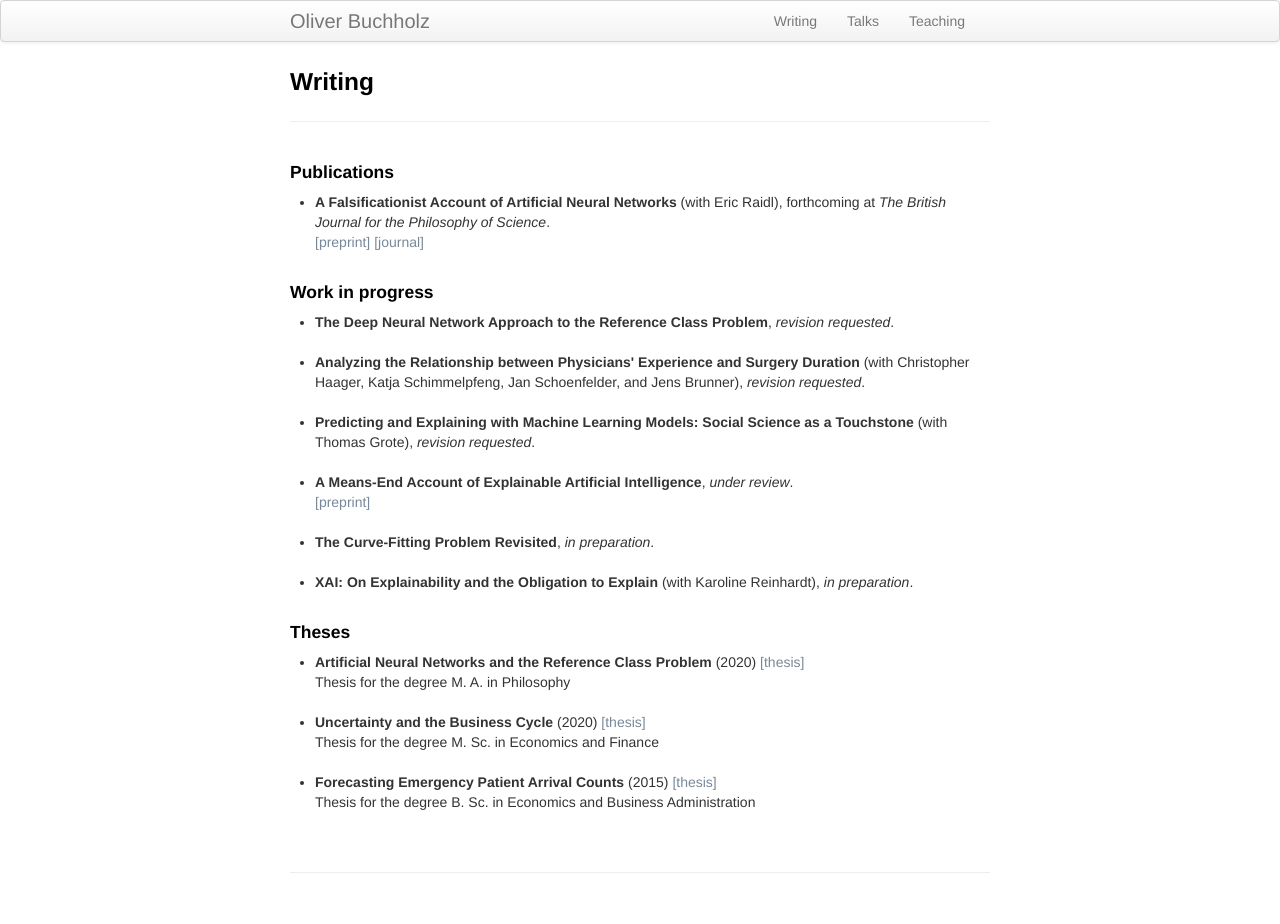
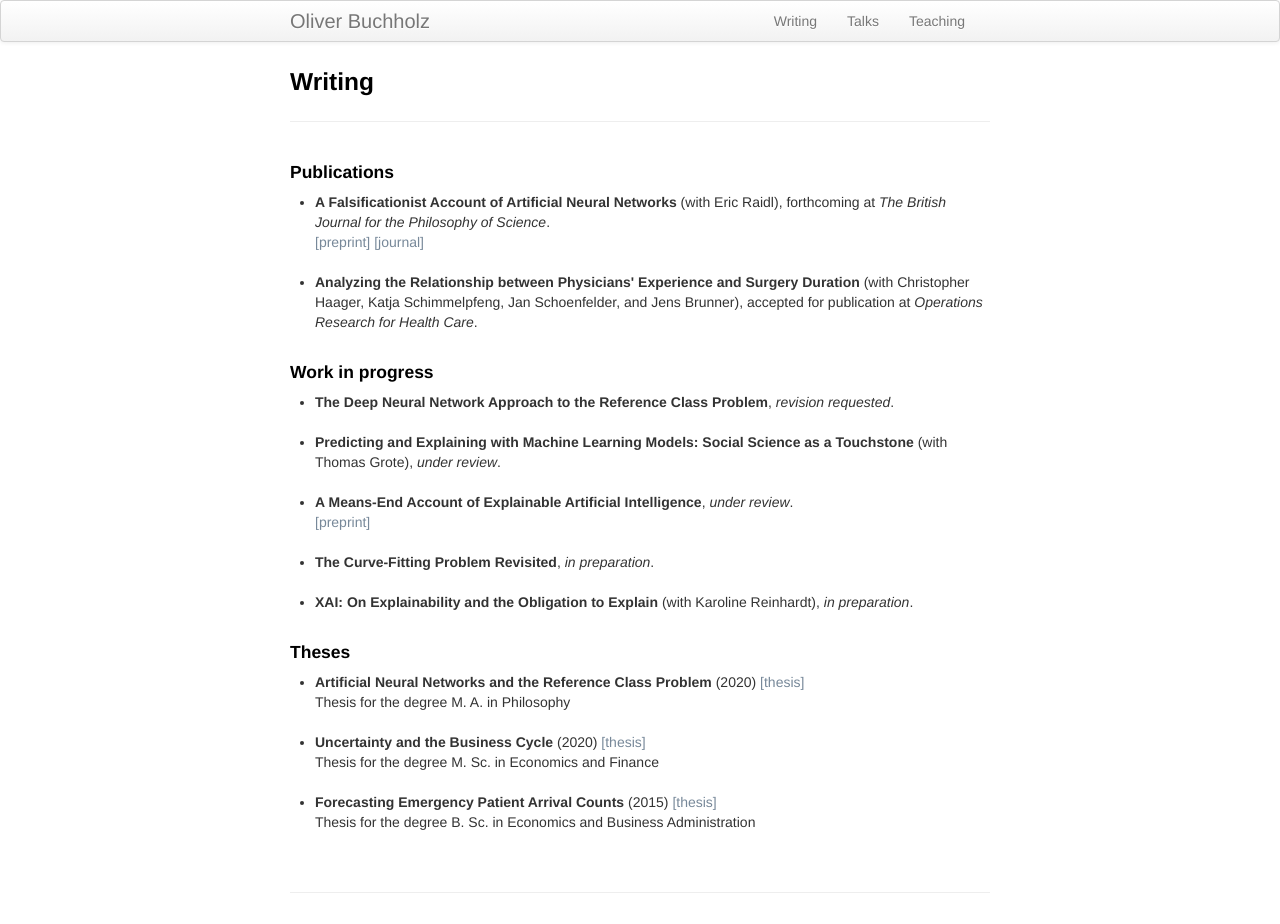
Before and after one commit to oliverbuchholz/oliverbuchholz.github.io, a Jekyll site: the page built from pages/writing.md, in a window 1280 px wide. Built offline with Jekyll 4.4.1, drawn with Linux system fonts in a browser that asks for light colours.

Commit message:
Changed OP-paper to pubs

```diff
--- a/pages/writing.md
+++ b/pages/writing.md
@@ -9,6 +9,9 @@ description: Oliver Buchholz | Writing
 <ul>
 <li><b>A Falsificationist Account of Artificial Neural Networks</b> (with Eric Raidl), forthcoming at <i>The British Journal for the Philosophy of Science</i>.<br><a href= "https://arxiv.org/abs/2205.01421" target= "_blank">[preprint]</a> <a href= "https://doi.org/10.1086/721797" target= "_blank">[journal]</a><br><br>
 </li>
+
+<li><b>Analyzing the Relationship between Physicians' Experience and Surgery Duration</b> (with Christopher Haager, Katja Schimmelpfeng, Jan Schoenfelder, and Jens Brunner), accepted for publication at <i>Operations Research for Health Care</i>.<br><br>
+</li>
 </ul>
 
 <h4>Work in progress</h4>
@@ -17,10 +20,7 @@ description: Oliver Buchholz | Writing
 <li><b>The Deep Neural Network Approach to the Reference Class Problem</b>, <i>revision requested</i>.<br><br>
 </li>
 
-<li><b>Analyzing the Relationship between Physicians' Experience and Surgery Duration</b> (with Christopher Haager, Katja Schimmelpfeng, Jan Schoenfelder, and Jens Brunner), <i>revision requested</i>.<br><br>
-</li>
-
-<li><b>Predicting and Explaining with Machine Learning Models: Social Science as a Touchstone</b> (with Thomas Grote), <i>revision requested</i>.<br><br>
+<li><b>Predicting and Explaining with Machine Learning Models: Social Science as a Touchstone</b> (with Thomas Grote), <i>under review</i>.<br><br>
 </li>
 
 <li><b>A Means-End Account of Explainable Artificial Intelligence</b>, <i>under review</i>.<br><a href= "https://arxiv.org/abs/2208.04638" target= "_blank">[preprint]</a><br><br>
```
